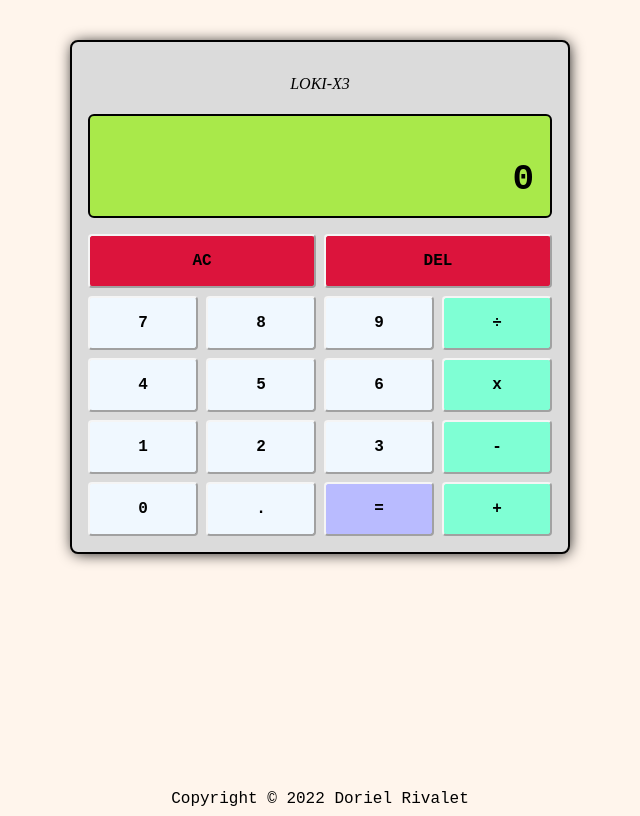
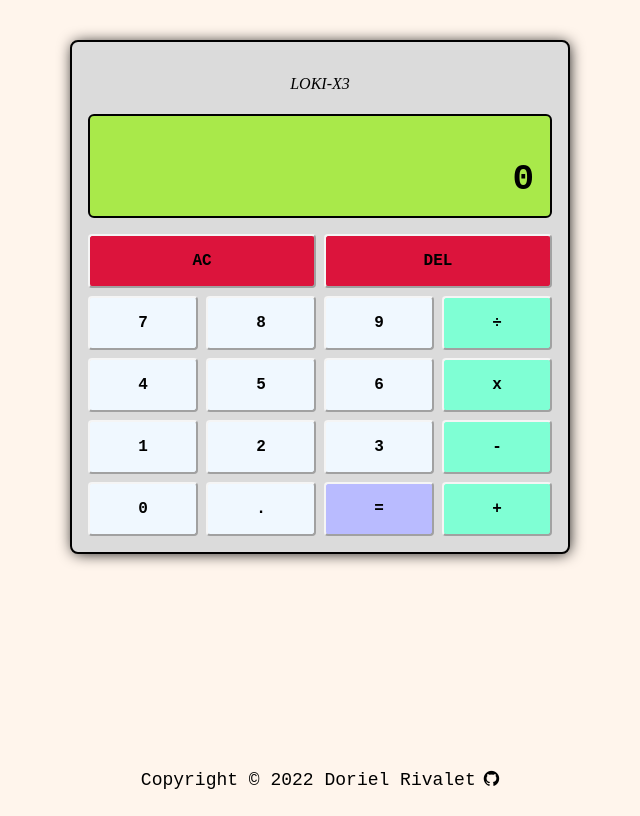
Before and after one commit to DorielRivalet/calculator, a plain HTML site: page index.html in a window 1280 px wide. Shown: the whole page, without its empty margins (320-960 px from the left). Drawn offline with Linux system fonts and the light colour scheme.

Commit message:
Add github icon

```diff
--- a/index.html
+++ b/index.html
@@ -6,7 +6,9 @@
   <meta name="viewport" content="width=device-width, initial-scale=1.0">
   <title>Calculator</title>
   <link rel="stylesheet" href="style.css">
+  <link rel="stylesheet" href="https://cdnjs.cloudflare.com/ajax/libs/font-awesome/4.7.0/css/font-awesome.min.css">
   <script src="javascript.js" defer></script>
+  <link rel="shortcut icon" href="favicon.ico">
 </head>
 <body>
   <div class="calculator">
@@ -47,8 +49,11 @@
 
   </div>
 
-  <footer>
-    <a href='https://github.com/DorielRivalet/calculator'>Copyright © 2022 Doriel Rivalet</a>
+  <footer class="footer">
+    <p>Copyright © <script>document.write(new Date().getFullYear())</script> Doriel Rivalet</p>
+    <a href="https://github.com/DorielRivalet/calculator" target="_blank">
+      <i class="fa fa-github"></i>
+    </a>
   </footer>
 </body>
 </html>
--- a/style.css
+++ b/style.css
@@ -178,6 +178,12 @@ body{
 }
 
 footer{
+  display: flex;
+  align-items: center;
+  justify-content: center;
+  gap: 8px;
+  width: 100%;
+  font-size: 18px;
   margin-top: auto;
 }
 
@@ -214,3 +220,7 @@ a:link{
 .buttonSection button:hover{
   filter: brightness(110%);
 }
+
+.fa-github {
+  font-size: 48px;
+}
```
